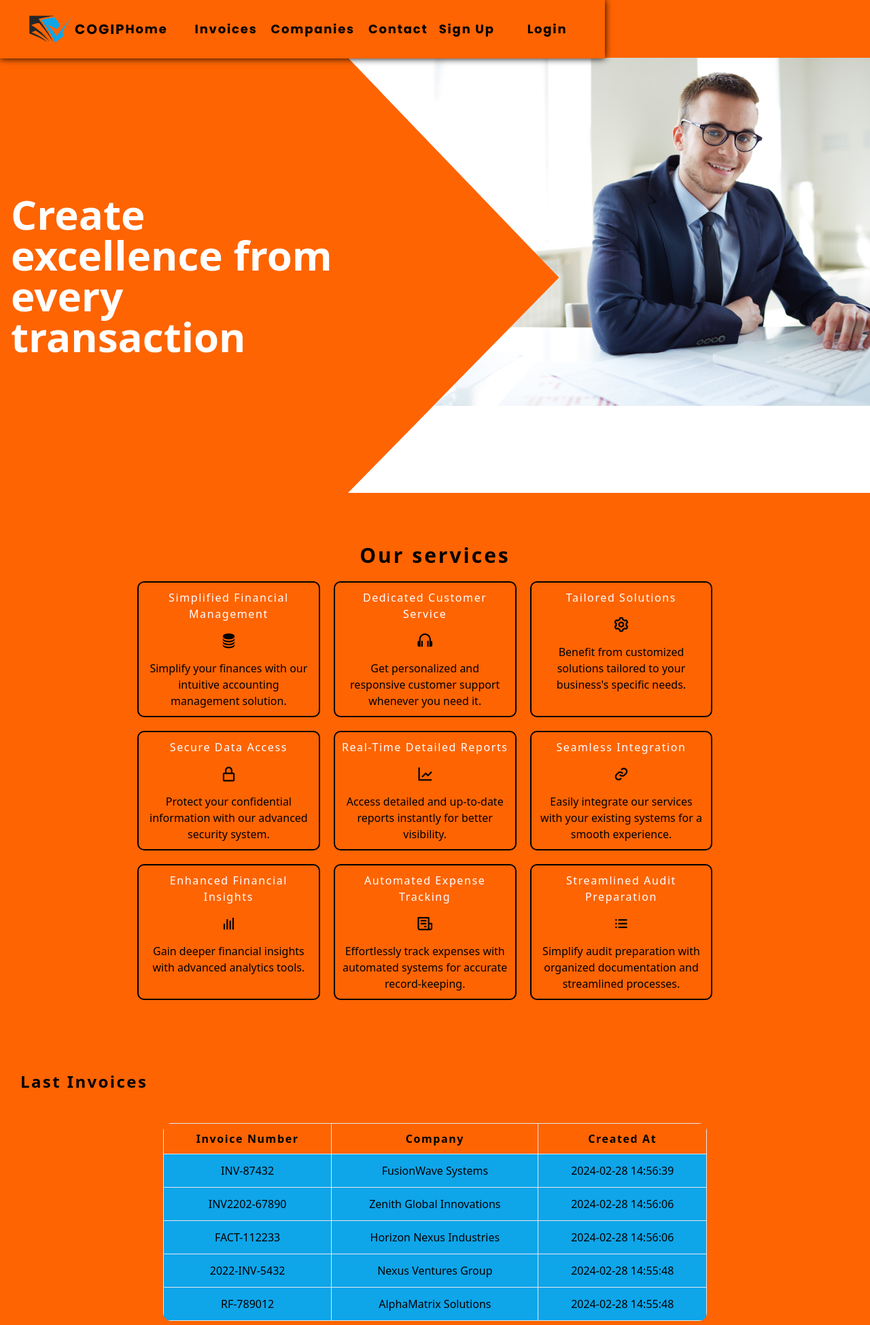
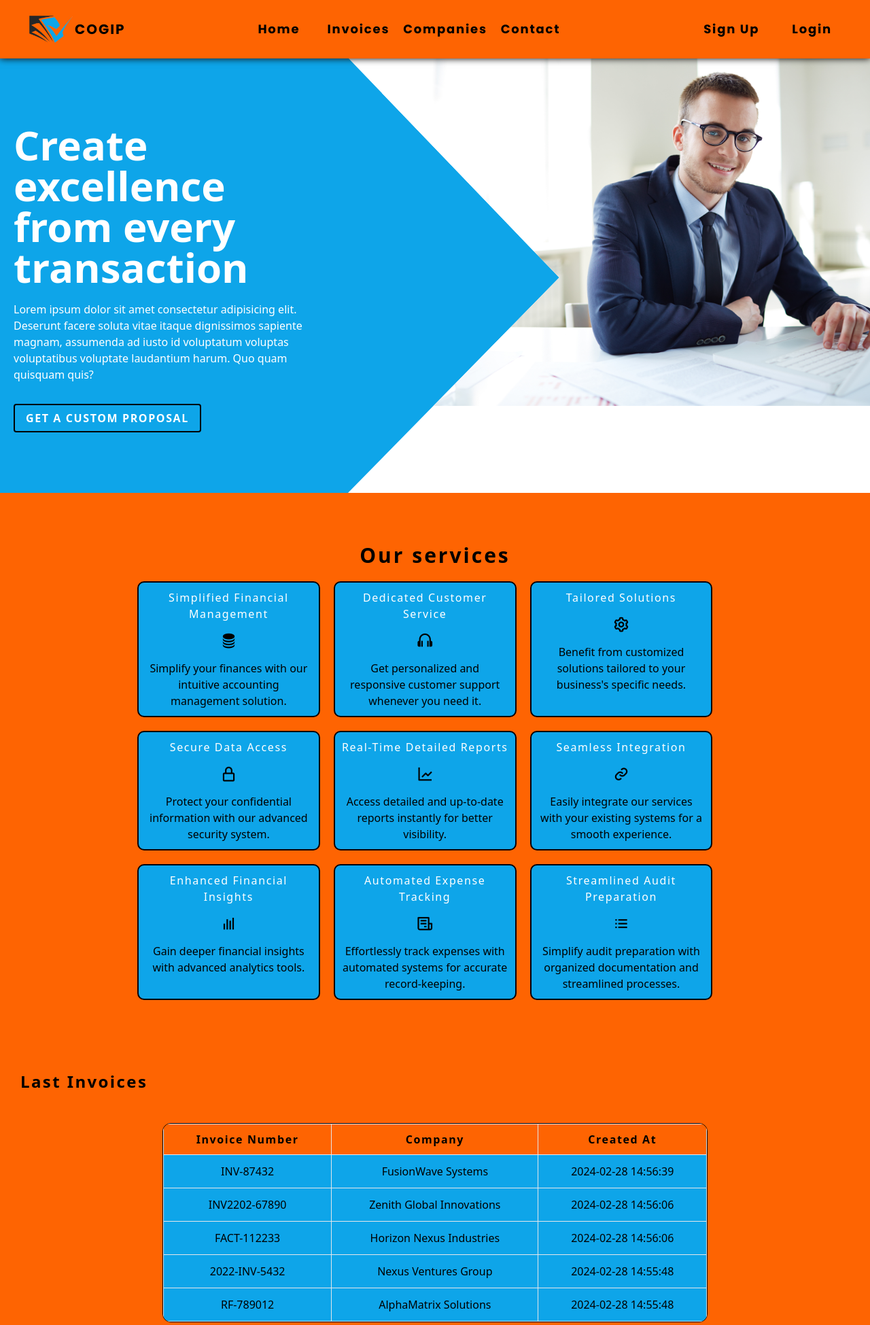
Before and after one commit to Tess-mltx/Cogip, a PHP site: page / in a window 1280 px wide; the page is wider, and only the part inside the window is pictured. Shown: the top 1949 px of that part at 68% size. Run offline with PHP 8.4, Linux system fonts and the light colour scheme; data comes from the database, SQL or seed files in the repository.

Commit message:
finition main contact

```diff
--- a/View/Includes/footer.php
+++ b/View/Includes/footer.php
@@ -1,40 +1,38 @@
-<footer class="w-full bg-primary-color-orange h-543 flex justify-center items-center">
-    <div class="bg-black h-2/3 border-t-2 flex justify-center items-center flex-col">
-        <div class="w-full h-64 flex justify-between content-center bg-gray-200">
-            <div class="flex justify-center items-center">
-                <img src="img/image/logo_cojip.png" alt="logo_cojip" width="70" height="70">
-                <a href="index.php?page=" class="font-bold tracking-widest text-xl">COGIP</a>
-            </div>
-            <div>
-                <div>
-                    <li><i class='bx bxs-location-plus'></i><a href="#">Square des Martyrs, 6000 Charleroi</a></li>
-                    <li><i class='bx bxs-phone'></i><a href="#">(123) 456-7890</a></li>
-                    <li><i class='bx bx-printer'></i><a href="#">(123) 456-7890</a></li>
-                </div>
-                <div>
-                    <ul class="flex">
-                        <li><a href="#"><i class='bx bxl-facebook'></i></a></li>
-                        <li><a href="#"><i class='bx bxl-twitter'></i></a></li>
-                        <li><a href="#"><i class='bx bxl-linkedin'></i></a></li>
-                        <li><a href="#"><i class='bx bxl-youtube'></i></a></li>
-                        <li><a href="#"><i class='bx bxl-instagram-alt'></i></a></li>
-                        <li><a href="#"><i class='bx bxl-google-plus'></i></a></li>
-                        <li><a href="#"><i class='bx bx-wifi'></i></a></li>
-                    </ul>
-                </div>
-            </div>
+<footer class="py-5 bg-primary-color-orange flex flex-col justify-center items-center">
+    <div class="w-full text-center h-auto flex-col flex justify-between">
+        <div>
+            <ul class="flex flex-wrap justify-center">
+                <li class="mr-5 text-lg capitalize tracking-widest font-bold transition duration-200 hover:text-white"><a href="index.php?page=">home</a></li>
+                <li class="mr-5 text-lg capitalize tracking-widest font-bold transition duration-200 hover:text-white"><a href="index.php?page=invoices-index">invoices</a></li>
+                <li class="mr-5 text-lg capitalize tracking-widest font-bold transition duration-200 hover:text-white"><a href="index.php?page=companies-index">companies</a></li>
+                <li class="mr-5 text-lg capitalize tracking-widest font-bold transition duration-200 hover:text-white"><a href="index.php?page=contacts-index">contact</a></li>
+                <li class="mr-5 text-lg capitalize tracking-widest font-bold transition duration-200 hover:text-white"><a href="index.php?page=">privacy policy</a></li>
+            </ul>
         </div>
-        <div class="w-full flex justify-between bg-gray-200">
-            <ul class="flex flex-wrap">
-                <li class="mr-5"><a href="index.php?page=">home</a></li>
-                <li class="mr-5"><a href="index.php?page=invoices-index">invoices</a></li>
-                <li class="mr-5"><a href="index.php?page=companies-index">companies</a></li>
-                <li class="mr-5"><a href="index.php?page=contacts-index">contact</a></li>
-                <li class="mr-5"><a href="index.php?page=">privacy policy</a></li>
+        <div class="m-5">
+            <ul class="flex justify-center">
+                <li><a href="#" class="mr-5 text-2xl transition duration-200 hover:text-white"><i class='bx bxl-facebook'></i></a></li>
+                <li><a href="#" class="mr-5 text-2xl transition duration-200 hover:text-white"><i class='bx bxl-twitter'></i></a></li>
+                <li><a href="#" class="mr-5 text-2xl transition duration-200 hover:text-white"><i class='bx bxl-linkedin'></i></a></li>
+                <li><a href="#" class="mr-5 text-2xl transition duration-200 hover:text-white"><i class='bx bxl-youtube'></i></a></li>
+                <li><a href="#" class="mr-5 text-2xl transition duration-200 hover:text-white"><i class='bx bxl-instagram-alt'></i></a></li>
+                <li><a href="#" class="mr-5 text-2xl transition duration-200 hover:text-white"><i class='bx bxl-google-plus'></i></a></li>
+                <li><a href="#" class="mr-5 text-2xl transition duration-200 hover:text-white"><i class='bx bx-wifi'></i></a></li>
             </ul>
-            <div>copyright &copy; 2024 Cojip inc.</div>
+        </div>
+        <div class="w-9/12 text-center m-auto">
+            <ul>
+                <li class="text-base"><i class='bx bxs-location-plus'></i><a href="#" class="text-lg font-bold transition duration-200 hover:text-white">Square des Martyrs, 6000 Charleroi</a></li>
+                <li class="text-base"><i class='bx bxs-phone'></i><a href="#" class="text-lg font-bold transition duration-200 hover:text-white">(123) 456-7890</a></li>
+                <li class="text-base"><i class='bx bx-printer'></i><a href="#" class="text-lg font-bold transition duration-200 hover:text-white">(123) 456-7890</a></li>
+            </ul>
+        </div>
+        <div class="flex justify-center items-center mt-5">
+            <img src="img/image/logo_cojip.png" alt="logo_cojip" width="70" height="70">
+            <a href="index.php?page=" class="font-bold tracking-widest text-xl">COGIP</a>
         </div>
     </div>
+    <div>copyright &copy; 2024 Cojip inc.</div>
 </footer>
 </body>
 
--- a/View/Includes/header.php
+++ b/View/Includes/header.php
@@ -12,7 +12,7 @@
     <link href='https://unpkg.com/boxicons@2.1.4/css/boxicons.min.css' rel='stylesheet'>
 </head>
 
-<body>
+<body class="bg-primary-color-orange">
     <style>
         body {
             overflow-x: hidden;
@@ -28,6 +28,11 @@
             box-shadow: inset 1.30px 2.25px 3.55px -0.44px rgba(0, 0, 0, 0.15),
                 inset -1.95px -3.38px 3.55px -0.44px rgba(0, 0, 0, 0.3),
                 3.90px 6.75px 2.66px -1.33px rgba(0, 0, 0, 0.6);
+        }
+
+        footer {
+            padding: 0 5%;
+            box-shadow: 0 0 10px black;
         }
 
         .nav-second {
@@ -116,7 +121,7 @@
             }
         }
     </style>
-    <header class="fixed transition-all duration-200 bg-primary-color-orange py-2 w-full md:w-auto">
+    <header class="fixed transition-all duration-200 bg-primary-color-orange py-2 w-full">
         <div class="flex justify-between items-center mx-10">
             <div class="flex justify-center items-center">
                 <img src="img/image/logo_cojip.png" alt="logo_cojip" width="70" height="70">
@@ -131,7 +136,7 @@
             </nav>
 
             <nav class="nav-second flex space-x-5">
-                <a href="index.php?page=" class="transition-all duration-200 mr-5 font-bold tracking-widest capitalize hover:text-white text-2xl"><i class='bx bxs-home'></i></a>
+                <a href="index.php?page=" class="transition-all duration-200 font-bold tracking-widest capitalize hover:text-white text-2xl"><i class='bx bxs-home'></i></a>
                 <a href="index.php?page=invoices-index" class="transition-all duration-200 mr-5 font-bold tracking-widest capitalize hover:text-white text-2xl"><i class='bx bxs-detail'></i></a>
                 <a href="index.php?page=companies-index" class="transition-all duration-200 mr-5 font-bold tracking-widest capitalize hover:text-white text-2xl"><i class='bx bxs-business'></i></a>
                 <a href="index.php?page=contacts-index" class="transition-all duration-200 mr-5 font-bold tracking-widest capitalize hover:text-white text-2xl"><i class='bx bxs-contact'></i></a>
@@ -222,7 +227,6 @@
                 });
             }
         });
-
     </script>
 </body>
 
--- a/View/home.php
+++ b/View/home.php
@@ -86,11 +86,14 @@
         }
     </style>
     <!-- Section sous la barre de navigation -->
-    <section class="section_home_one flex items-center">
+    <section class="section_home_one flex items-center bg-sky-500/100">
         <div class="container_left mx-auto flex items-center justify-between">
             <!-- Texte à gauche -->
-            <div class="text-left text-white flex-1 px-4">
+            <div class="text-left text-white flex-1 px-5">
                 <p class="text-6xl font-semibold">Create excellence from every transaction</p>
+                <p class="py-5 mb-5">Lorem ipsum dolor sit amet consectetur adipisicing elit. Deserunt facere soluta vitae itaque dignissimos sapiente magnam, assumenda ad iusto id voluptatum
+                voluptas voluptatibus voluptate laudantium harum. Quo quam quisquam quis?</p>
+                <a href="index.php?page=contacts-index" class="border-2 border-black px-4 py-2 rounded font-bold tracking-widest hover:bg-sky-500/100">GET A CUSTOM PROPOSAL</a>
             </div>
 
             <div class="form">
@@ -102,47 +105,47 @@
     <section class="our-services">
         <h2 class="services text-center text-3xl font-bold tracking-widest">Our services</h2>
         <div class="container_card">
-            <div class="card">
+            <div class="card bg-sky-500/100">
                 <h3 class="service tracking-widest">Simplified Financial Management</h3>
                 <i class='bx bxs-coin-stack'></i>
                 <p>Simplify your finances with our intuitive accounting management solution.</p>
             </div>
-            <div class="card">
+            <div class="card bg-sky-500/100">
                 <h3 class="service tracking-widest">Dedicated Customer Service</h3>
                 <i class='bx bx-headphone'></i>
                 <p>Get personalized and responsive customer support whenever you need it.</p>
             </div>
-            <div class="card">
+            <div class="card bg-sky-500/100">
                 <h3 class="service tracking-widest">Tailored Solutions</h3>
                 <i class='bx bx-cog'></i>
                 <p>Benefit from customized solutions tailored to your business's specific needs.</p>
             </div>
-            <div class="card">
+            <div class="card bg-sky-500/100">
                 <h3 class="service tracking-widest">Secure Data Access</h3>
                 <i class='bx bx-lock-alt'></i>
                 <p>Protect your confidential information with our advanced security system.</p>
             </div>
-            <div class="card">
+            <div class="card bg-sky-500/100">
                 <h3 class="service tracking-widest">Real-Time Detailed Reports</h3>
                 <i class='bx bx-line-chart'></i>
                 <p>Access detailed and up-to-date reports instantly for better visibility.</p>
             </div>
-            <div class="card">
+            <div class="card bg-sky-500/100">
                 <h3 class="service tracking-widest">Seamless Integration</h3>
                 <i class='bx bx-link'></i>
                 <p>Easily integrate our services with your existing systems for a smooth experience.</p>
             </div>
-            <div class="card">
+            <div class="card bg-sky-500/100">
                 <h3 class="service tracking-widest">Enhanced Financial Insights</h3>
                 <i class='bx bx-bar-chart'></i>
                 <p>Gain deeper financial insights with advanced analytics tools.</p>
             </div>
-            <div class="card">
+            <div class="card bg-sky-500/100">
                 <h3 class="service tracking-widest">Automated Expense Tracking</h3>
                 <i class='bx bx-receipt'></i>
                 <p>Effortlessly track expenses with automated systems for accurate record-keeping.</p>
             </div>
-            <div class="card">
+            <div class="card bg-sky-500/100">
                 <h3 class="service tracking-widest">Streamlined Audit Preparation</h3>
                 <i class='bx bx-list-ul'></i>
                 <p>Simplify audit preparation with organized documentation and streamlined processes.</p>
@@ -157,7 +160,7 @@
         <div class="flex justify-center items-center">
             <!-- table n°1 : last invoices -->
 
-            <div class="table_invoice scroll-shadow-table">
+            <div class="table_invoice scroll-shadow-table border border-black">
                 <table>
                     <thead class="bg-primary-color-orange">
                         <tr>
--- a/src/output.css
+++ b/src/output.css
@@ -669,6 +677,10 @@ video {
   margin-bottom: 1rem;
 }
 
+.mb-5 {
+  margin-bottom: 1.25rem;
+}
+
 .ml-64 {
   margin-left: 16rem;
 }
@@ -847,12 +855,12 @@ video {
   border-width: 1px;
 }
 
+.border-2 {
+  border-width: 2px;
+}
+
 .border-b-2 {
   border-bottom-width: 2px;
-}
-
-.border-t-2 {
-  border-top-width: 2px;
 }
 
 .border-gray-200 {
@@ -865,9 +873,9 @@ video {
   border-color: rgb(255 255 255 / var(--tw-border-opacity));
 }
 
-.bg-black {
-  --tw-bg-opacity: 1;
-  background-color: rgb(0 0 0 / var(--tw-bg-opacity));
+.border-black {
+  --tw-border-opacity: 1;
+  border-color: rgb(0 0 0 / var(--tw-border-opacity));
 }
 
 .bg-gray-200 {
@@ -932,21 +944,18 @@ video {
   padding-bottom: 1.25rem;
 }
 
-.py-10 {
-  padding-top: 2.5rem;
-  padding-bottom: 2.5rem;
+.px-5 {
+  padding-left: 1.25rem;
+  padding-right: 1.25rem;
+}
+
+.px-10 {
+  padding-left: 2.5rem;
+  padding-right: 2.5rem;
 }
 
 .pr-12 {
   padding-right: 3rem;
-}
-
-.pr-5 {
-  padding-right: 1.25rem;
-}
-
-.pl-5 {
-  padding-left: 1.25rem;
 }
 
 .text-left {
@@ -1025,13 +1039,21 @@ video {
   transition-duration: 200ms;
 }
 
+.hover\:bg-gray-200:hover {
+  --tw-bg-opacity: 1;
+  background-color: rgb(229 231 235 / var(--tw-bg-opacity));
+}
+
+.hover\:bg-black:hover {
+  --tw-bg-opacity: 1;
+  background-color: rgb(0 0 0 / var(--tw-bg-opacity));
+}
+
+.hover\:bg-sky-500\/100:hover {
+  background-color: rgb(14 165 233 / 1);
+}
+
 .hover\:text-white:hover {
   --tw-text-opacity: 1;
   color: rgb(255 255 255 / var(--tw-text-opacity));
 }
-
-@media (min-width: 768px) {
-  .md\:w-auto {
-    width: auto;
-  }
-}
```
Also changed, not shown: other parts of src/output.css (+41 -28 lines), View/Invoices/index.php (+38 -6 lines). Lines whose indentation alone changed are shown as unchanged.
